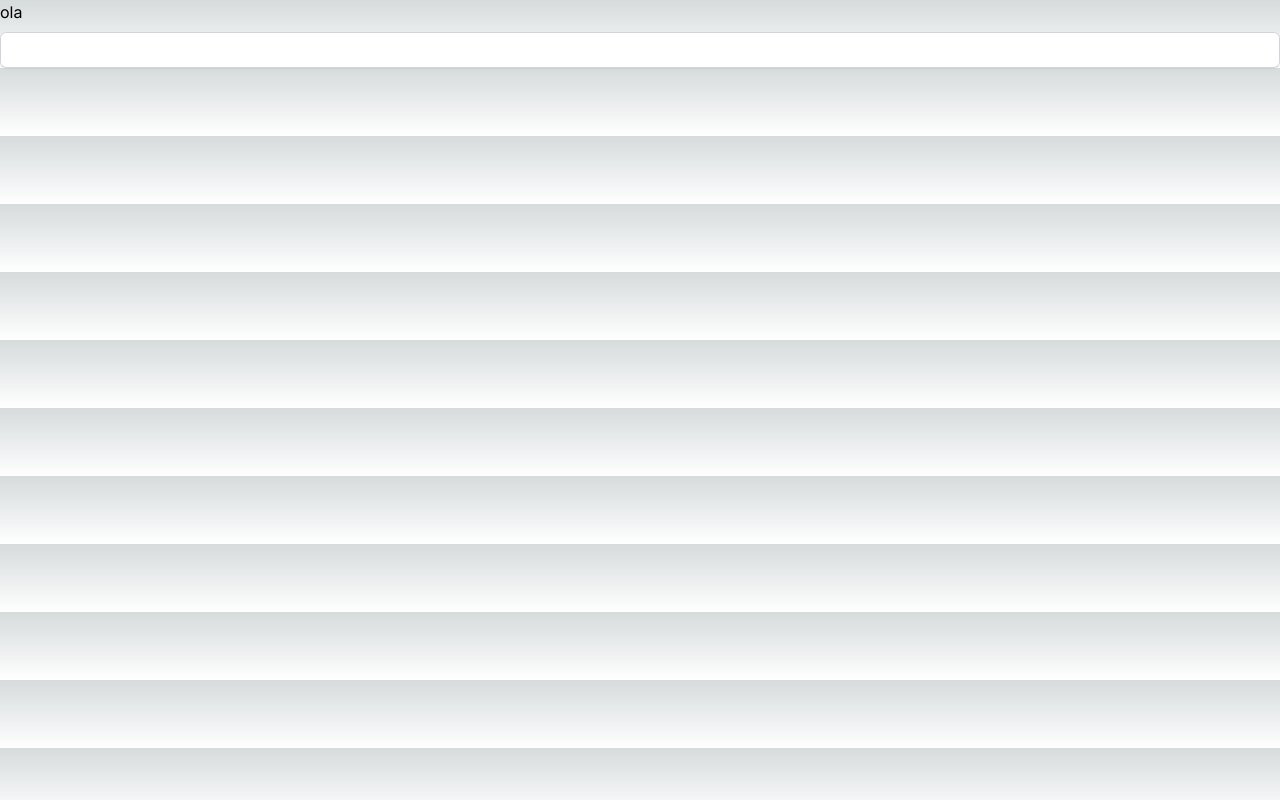
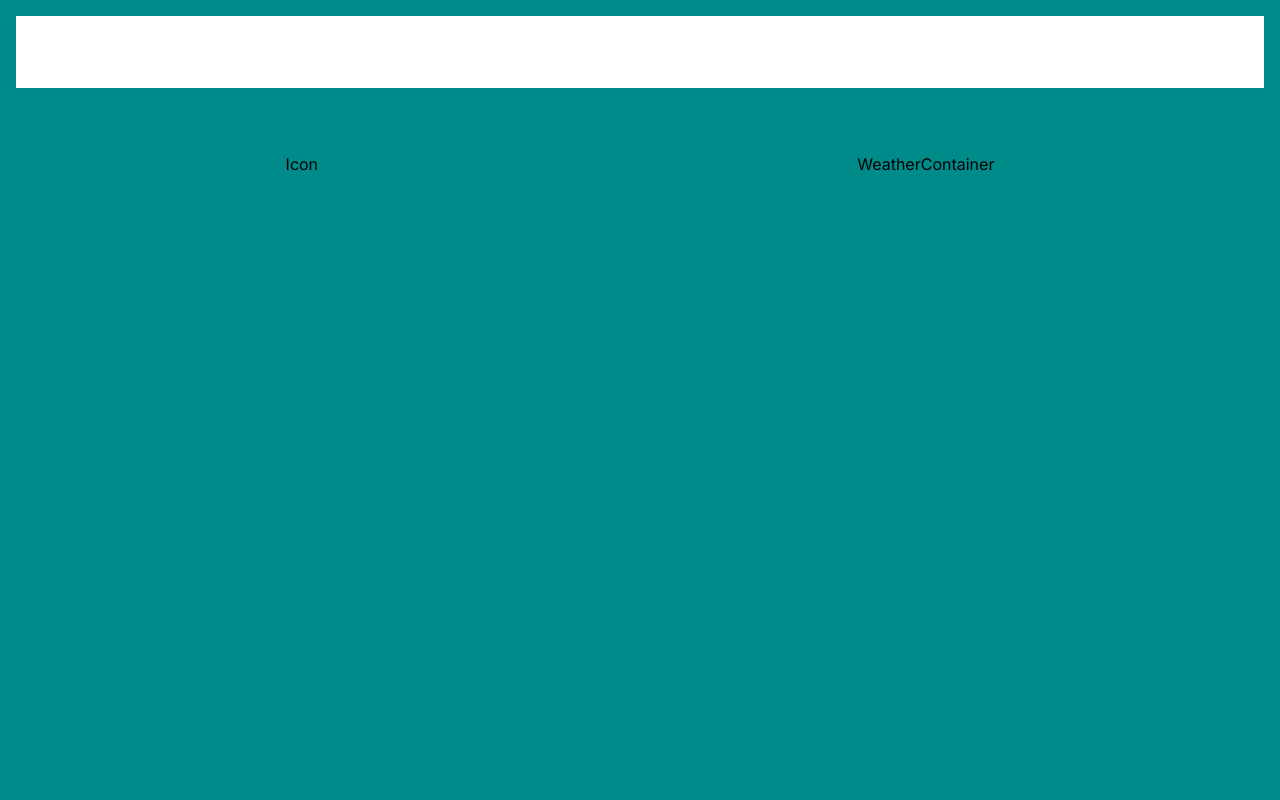
Before and after one commit to pedrohenrickcs/challenge-charlie, a Next.js app: page / in a window 1280 px wide. Built offline with nearby package versions, Linux system fonts and the light colour scheme.

Commit message:
style: 💄 styling search && create WeatherContainer

```diff
--- a/app/layout.tsx
+++ b/app/layout.tsx
@@ -4,8 +4,8 @@
 const inter = Inter({ subsets: ['latin'] })
 
 export const metadata: Metadata = {
-  title: 'Create Next App',
-  description: 'Generated by create next app',
+  title: 'Challenge Charlie',
+  description: 'Criado por Pedro Henrick',
 }
 
 export default function RootLayout({
@@ -15,7 +15,9 @@
 }>) {
   return (
     <html lang="en">
-      <body className={inter.className}>{children}</body>
+      <body className={inter.className}>
+        <div className="container mx-auto px-4 m-4">{children}</div>
+      </body>
     </html>
   )
 }
--- a/app/page.tsx
+++ b/app/page.tsx
@@ -1,8 +1,15 @@
 import { SearchLocation } from '@/components/SearchLocation/SearchLocation'
+import WeatherContainer from '@/components/WeatherContainer/WeatherContainer'
+
 import './styles/globals.css'
 
 const Home = () => {
-  return <SearchLocation />
+  return (
+    <>
+      <SearchLocation />
+      <WeatherContainer />
+    </>
+  )
 }
 
 export default Home
--- a/app/styles/globals.css
+++ b/app/styles/globals.css
@@ -3,9 +3,7 @@
 @tailwind utilities;
 
 :root {
-  --foreground-rgb: 0, 0, 0;
-  --background-start-rgb: 214, 219, 220;
-  --background-end-rgb: 255, 255, 255;
+ background-color:darkcyan;
 }
 
 @media (prefers-color-scheme: dark) {
--- a/next.config.js
+++ b/next.config.js
@@ -1,4 +1,6 @@
 /** @type {import('next').NextConfig} */
-const nextConfig = {}
+const nextConfig = {
+  reactStrictMode: true,
+}
 
-export default nextConfig
+module.exports = nextConfig
--- a/src/components/SearchLocation/SearchLocation.tsx
+++ b/src/components/SearchLocation/SearchLocation.tsx
@@ -1,16 +1,13 @@
 export const SearchLocation = () => {
   return (
-    <div className="container mx-auto">
-      <h1>ola</h1>
     <div className="relative mt-2 rounded-md shadow-sm">
       <input
         type="text"
         name="price"
         id="price"
-          className="block w-full rounded-md border-0 py-1.5 pl-7 pr-20 text-gray-900 ring-1 ring-inset ring-gray-300 placeholder:text-gray-400 focus:ring-2 focus:ring-inset focus:ring-indigo-600 sm:text-sm sm:leading-6"
+        className="block w-full py-6 px-4 text-3x1 outline-none text-textPrimary"
         placeholder=""
       />
     </div>
-    </div>
   )
 }
--- /dev/null
+++ b/src/components/WeatherContainer/WeatherContainer.tsx
@@ -0,0 +1,10 @@
+const WeatherContainer = () => {
+  return (
+    <div className="flex flex-row justify-around py-16">
+      <div>Icon</div>
+      <div>WeatherContainer</div>
+    </div>
+  )
+}
+
+export default WeatherContainer
--- a/tailwind.config.ts
+++ b/tailwind.config.ts
@@ -2,14 +2,25 @@
 
 const config: Config = {
   content: [
-    './src/pages/**/*.{js,ts,jsx,tsx,mdx}',
+    './app/**/*.{js,ts,jsx,tsx,mdx}',
     './src/components/**/*.{js,ts,jsx,tsx,mdx}',
-    './src/app/**/*.{js,ts,jsx,tsx,mdx}',
+    './app/pages/**/*.{js,ts,jsx,tsx,mdx}',
+    './src/**/*.{js,ts,jsx,tsx,mdx}',
   ],
   theme: {
     extend: {
       colors: {
-        'blue-500': '#87CEFA',
+        background: '#87CEFA',
+        textPrimary: '#778899',
+        blue: '#1fb6ff',
+        purple: '#7e5bef',
+        pink: '#ff49db',
+        orange: '#ff7849',
+        green: '#13ce66',
+        yellow: '#ffc82c',
+        'gray-dark': '#273444',
+        gray: '#8492a6',
+        'gray-light': '#d3dce6',
       },
     },
   },
```
Lines whose indentation alone changed are shown as unchanged.
